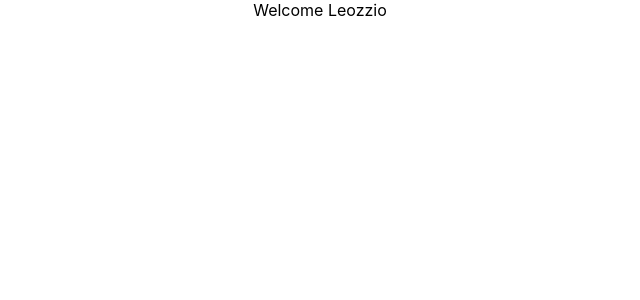
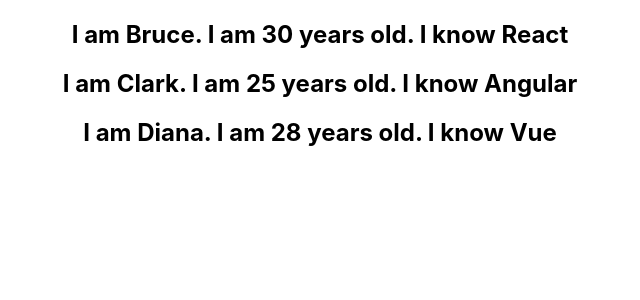
Before and after one commit to Daemusin12/ReactJS, a React (Create React App) app in the folder hello-world/: page / in a window 1280 px wide. Shown: the top 300 px of the page, without its empty margins (320-960 px from the left). Built offline with nearby package versions, Linux system fonts and the light colour scheme.

Commit message:
List Rendering

```diff
--- a/hello-world/src/App.js
+++ b/hello-world/src/App.js
@@ -1,6 +1,7 @@
 import React, { Component } from 'react';
 import './App.css';
-import UserGreeting from './components/UserGreeting';
+import NameList from './components/NameList';
+// import UserGreeting from './components/UserGreeting';
 // import EventBind from './components/EventBind';
 // import ParentComponent from './components/ParentComponent';
 // import FunctionClick from './components/FunctionClick';
@@ -29,7 +30,8 @@
         <ClassClick /> */}
         {/* <EventBind /> */}
         {/* <ParentComponent /> */}
-        <UserGreeting/>
+        {/* <UserGreeting/> */}
+        <NameList />
       </div>
     );
   }
--- /dev/null
+++ b/hello-world/src/components/NameList.js
@@ -0,0 +1,31 @@
+import React from 'react'
+import Person from './Person'
+
+function NameList() {
+    const persons = [
+        {
+            id: 1,
+            name: 'Bruce',
+            age: 30,
+            skill: 'React'
+        },
+        {
+            id: 2,
+            name: 'Clark',
+            age: 25,
+            skill: 'Angular'
+        },
+        {
+            id: 3,
+            name: 'Diana',
+            age: 28,
+            skill: 'Vue'
+        },
+    ]
+    const personList = persons.map(person => <Person person={person} />)
+  return (
+    <div>{personList}</div>
+  )
+}
+
+export default NameList
--- /dev/null
+++ b/hello-world/src/components/Person.js
@@ -0,0 +1,11 @@
+import React from 'react'
+
+function Person ({person}) {
+  return (
+    <div>
+        <h2>I am {person.name}. I am {person.age} years old. I know {person.skill}</h2>
+    </div>
+  )
+}
+
+export default Person
```
